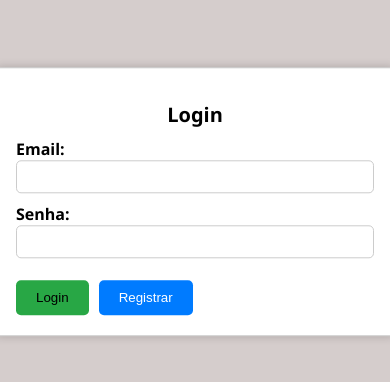
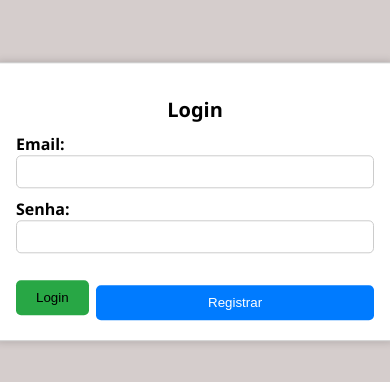
Before and after one commit to RamonSouzaDev/To-Do-List, a Vue app in the folder frontend-app/: page / in a window 390 px wide. Shown: the part 220-602 px from the top of the page. Built offline with nearby package versions, Linux system fonts and the light colour scheme.

Commit message:
feature frontend: adicionando responsividade ao projeto

```diff
--- a/frontend-app/src/assets/custom.css
+++ b/frontend-app/src/assets/custom.css
@@ -272,6 +272,9 @@ body {
   padding: 10px;
   text-align: left;
   border: 1px solid #ddd;
+  white-space: nowrap;
+  text-overflow: ellipsis;
+  word-wrap: break-word;
 }
 
 .custom-table th {
@@ -311,6 +314,7 @@ body {
   display: flex;
   justify-content: flex-end;
   align-items: center;
+  flex-wrap: wrap;
 }
 
 .btn-export {
@@ -417,6 +421,7 @@ body {
 .btn-delete-container {
   margin-top: 5px;
   margin-left: 10px;
+  white-space: nowrap;
 }
 
 .profile-image {
@@ -509,6 +514,8 @@ p {
   border-radius: 5px;
   padding: 5px;
   border: 1px solid red;
+  width: 100%;
+  margin-bottom: 15px;
 }
 
 .task-list-container {
@@ -533,6 +540,8 @@ h2 {
   box-shadow: 0 4px 8px rgba(0, 0, 0, 0.1);
   background-color: #fff;
   margin: 20px;
+  overflow-x: auto;
+  margin-bottom: 90px;
 }
 
 .notification-error {
@@ -583,3 +592,66 @@ h2 {
 .modal-body {
   margin-left: 60px;
 }
+
+.table-container {
+  overflow-x: auto;
+  width: 100%;
+}
+
+.table-container table {
+  width: 100%;
+}
+.v-pagination {
+  display: flex;
+  justify-content: center;
+  margin-top: 20px;
+  white-space: nowrap;
+}
+
+.v-pagination .pagination-btn {
+  display: flex;
+  align-items: center;
+  justify-content: center;
+  width: 30px;
+  height: 30px;
+  margin: 0 5px;
+  border: 1px solid #ddd;
+  border-radius: 5px;
+  cursor: pointer;
+  font-weight: bold;
+  transition: background-color 0.3s;
+}
+
+.v-pagination .pagination-btn:hover {
+  background-color: #007bff;
+  color: #fff;
+}
+
+.v-pagination .pagination-btn.active {
+  background-color: #007bff;
+  color: #fff;
+}
+
+.btn-add,
+.btn-export {
+  margin-top: 10px;
+}
+
+.btn-export,
+.btn-add {
+  background-color: #007bff;
+  color: #ffffff;
+  padding: 10px 20px;
+  border: none;
+  border-radius: 5px;
+  cursor: pointer;
+  margin-right: 10px;
+}
+
+@media (max-width: 767px) {
+  .btn-export,
+  .btn-add {
+    width: 100%;
+    margin-right: 0;
+  }
+}
--- a/frontend-app/src/components/TaskListComponent.vue
+++ b/frontend-app/src/components/TaskListComponent.vue
@@ -15,7 +15,6 @@
         <div class="form-group">
           <input type="text" class="form-control custom-search" v-model="search" placeholder="Pesquisar Tarefas"
             @input="searchTasks" />
-
         </div>
         <div class="button-container-actions">
           <button class="btn-add custom-export" @click="exportExcel">
@@ -28,7 +27,7 @@
         <br>
         <confirm-delete-modal :show="showModal" :task-to-delete="taskToDelete" @confirm-delete="confirmDelete"
           @cancel-delete="cancelDelete" />
-
+        <div class="table-container">
         <table class="table custom-table">
           <thead>
             <tr>
@@ -58,11 +57,13 @@
             </tr>
           </tbody>
         </table>
-
-        <paginate v-model="currentPage" :pages="10" :range-size="1" active-color="#DCEDFF"
+      </div>
+        <br>
+        <paginate class="v-pagination" v-model="currentPage" :pages="10" :range-size="1" active-color="#DCEDFF"
           @update:modelValue="fetchTasks(currentPage)" />
       </div>
     </div>
+
   </div>
   <page-footer></page-footer>
 </template>
```
